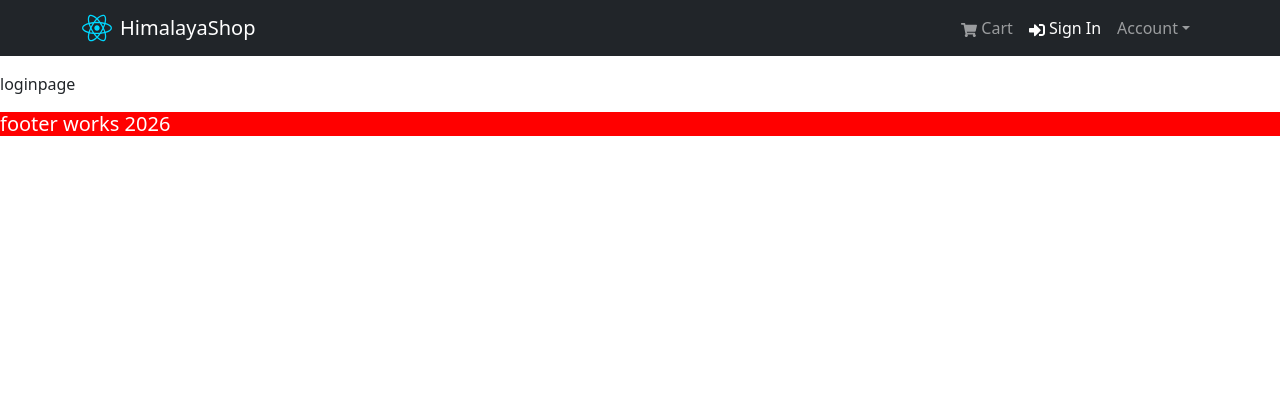
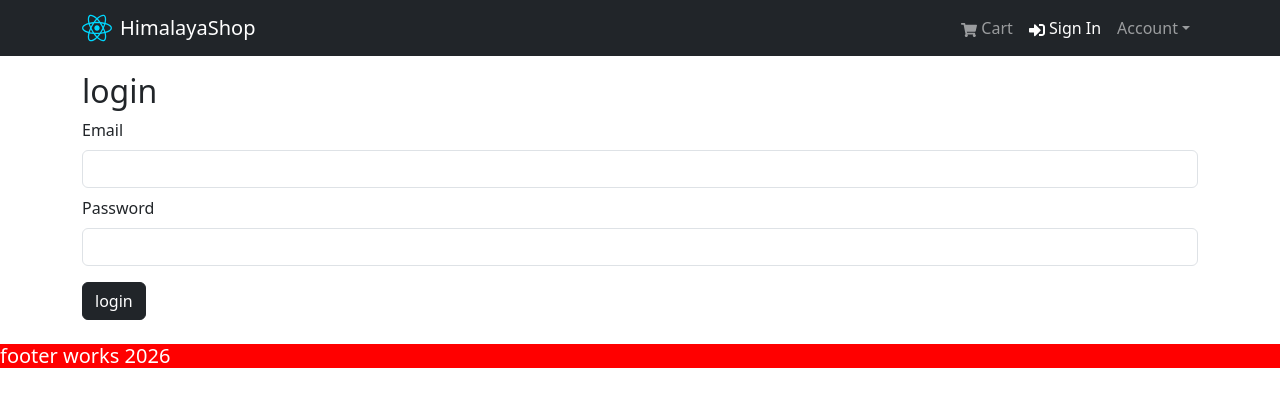
Before and after one commit to prashanna-png/ecommerce, a React app in the folder frontend/: page /login in a window 1280 px wide. Shown: the top 406 px of the page. Built offline with nearby package versions, Linux system fonts and the light colour scheme; the HTML template or start-up script is replaced by a standard one.

Commit message:
make login page and quantity select

```diff
--- a/frontend/package.json
+++ b/frontend/package.json
@@ -10,11 +10,13 @@
     "preview": "vite preview"
   },
   "dependencies": {
+    "@reduxjs/toolkit": "^2.12.0",
     "bootstrap": "^5.3.8",
     "react": "^19.2.8",
     "react-bootstrap": "^2.10.10",
     "react-dom": "^19.2.8",
     "react-icons": "^5.7.0",
+    "react-redux": "^9.3.0",
     "react-router": "^8.4.0",
     "react-router-dom": "^7.18.4"
   },
--- a/frontend/src/App.jsx
+++ b/frontend/src/App.jsx
@@ -1,13 +1,16 @@
 import { Outlet } from "react-router-dom";
 import Header from "./components/Header";
 import Footer from "./components/Footer";
+import { Container } from "react-bootstrap";
 
 function App() {
   return (
     <>
       <Header />
       <main className="py-3">
-        <Outlet />
+        <Container>
+          <Outlet />
+        </Container>
       </main>
       <Footer />
     </>
--- a/frontend/src/index.css
+++ b/frontend/src/index.css
@@ -1,16 +1,14 @@
 .rating svg {
-  color: orange;
-  margin-right: 2px;
+  color: rgb(255, 166, 0);
 }
-
-.rating text{
+.rating-text {
   font-size: 0.8rem;
   font-weight: 600;
   padding-left: 0.4rem;
 }
 
-.product-title{
-  height: 2.5rem;
+.product-title {
+  height: 2.5em;
   overflow: hidden;
   text-overflow: ellipsis;
   white-space: nowrap;
--- a/frontend/src/pages/LoginPage.jsx
+++ b/frontend/src/pages/LoginPage.jsx
@@ -1,5 +1,43 @@
+import { Form, Button } from "react-bootstrap";
+import { useState } from "react";
+
 function LoginPage() {
-  return <div>loginpage</div>;
+  const [email, setEmail] = useState("");
+  const [password, setPassword] = useState("");
+  const handleSubmit = (e)=>{
+    e.preventDefault();
+    console.log(email, password)
+  }
+  return (
+    <>
+      <h2>login</h2>
+      <Form onSubmit={handleSubmit}>
+        <Form.Group className="my-2">
+          <Form.Label>Email</Form.Label>
+          <Form.Control
+            type="email"
+            onChange={(e) => {
+              setEmail(e.target.value);
+            }}
+          />
+        </Form.Group>
+
+        <Form.Group className="my-2">
+          <Form.Label>Password</Form.Label>
+          <Form.Control
+            type="password"
+            onChange={(e) => {
+              setPassword(e.target.value);
+            }}
+          />
+        </Form.Group>
+
+        <Button type="submit" variant="dark" className="my-2">
+          login
+        </Button>
+      </Form>
+    </>
+  );
 }
 
 export default LoginPage;
--- a/frontend/src/pages/ProductDetailPage.jsx
+++ b/frontend/src/pages/ProductDetailPage.jsx
@@ -2,7 +2,14 @@
 import { useState, useEffect } from "react";
 import { useParams, Link } from "react-router-dom";
 
-import { Row, Col, Image, ListGroup, Button } from "react-bootstrap";
+import {
+  Row,
+  Col,
+  Image,
+  ListGroup,
+  Button,
+  Form,
+} from "react-bootstrap";
 import Rating from "../components/Ratings";
 
 function ProductDetailPage() {
@@ -61,6 +68,26 @@ function ProductDetailPage() {
                 </Col>
               </Row>
             </ListGroup.Item>
+
+            {product.countInStock != 0 && (
+              <ListGroup.Item>
+                <Row>
+                  <Col>Qty</Col>
+                  <Col>
+                    <Form.Select>
+                      {[...Array(product.countInStock).keys()].map((x) => {
+                        return (
+                          <option key={x + 1}>
+                            {x + 1}
+                          </option>
+                        );
+                      })}
+                    </Form.Select>
+                  </Col>
+                </Row>
+              </ListGroup.Item>
+            )}
+
             <ListGroup.Item>
               <Button variant="dark">Add to Cart</Button>
             </ListGroup.Item>
--- a/package.json
+++ b/package.json
@@ -12,6 +12,7 @@
   "license": "ISC",
   "type": "module",
   "dependencies": {
+    "@reduxjs/toolkit": "^2.12.0",
     "bcrypt": "^6.0.0",
     "bcryptjs": "^3.0.3",
     "cloudinary": "^2.11.0",
@@ -19,7 +20,8 @@
     "express": "^5.2.1",
     "jsonwebtoken": "^9.0.3",
     "mongoose": "^9.9.3",
-    "multer": "^2.3.0"
+    "multer": "^2.3.0",
+    "react-redux": "^9.3.0"
   },
   "devDependencies": {
     "nodemon": "^3.1.14"
```
Also changed, not shown: 2 other files (tests, documents, lock files or other folders).
